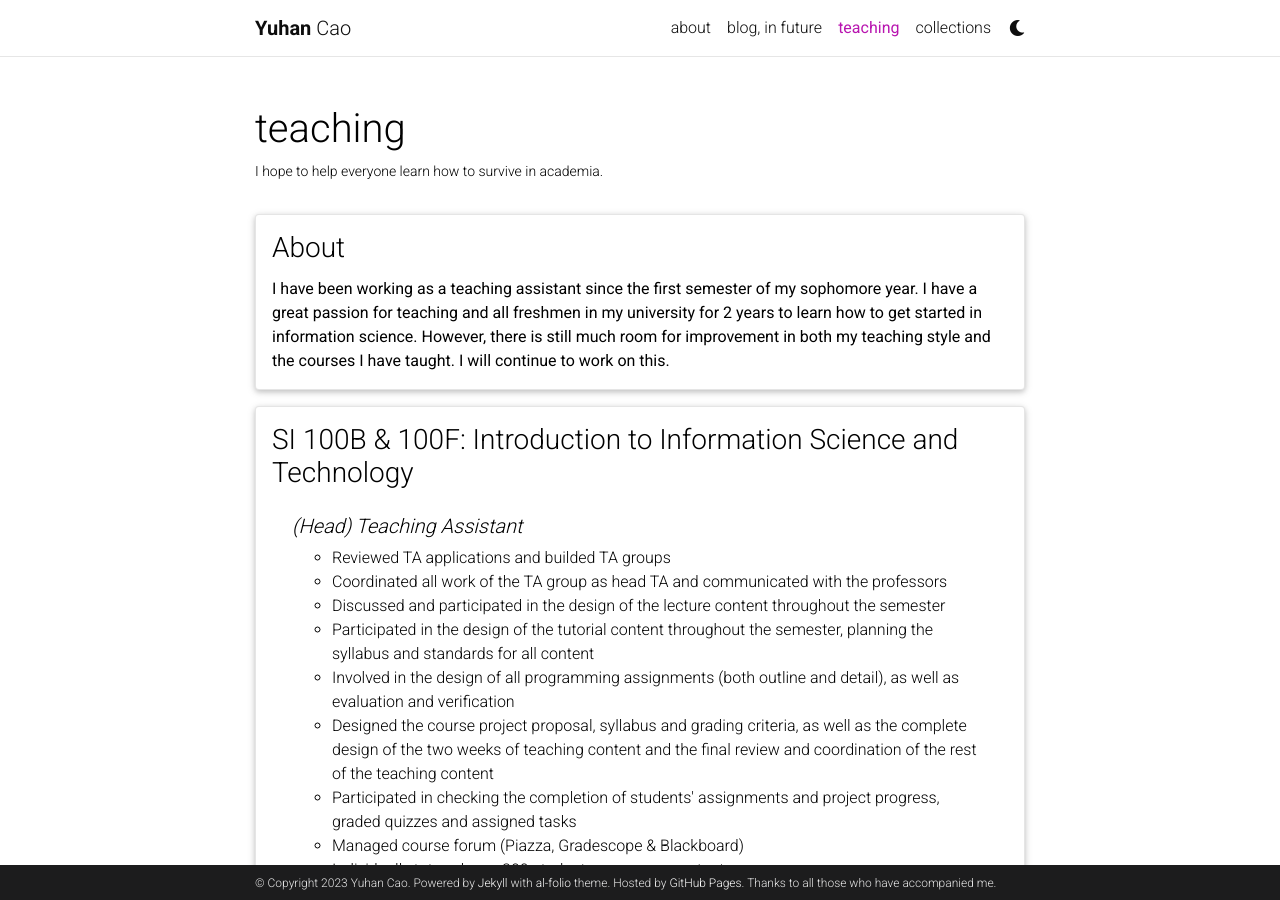
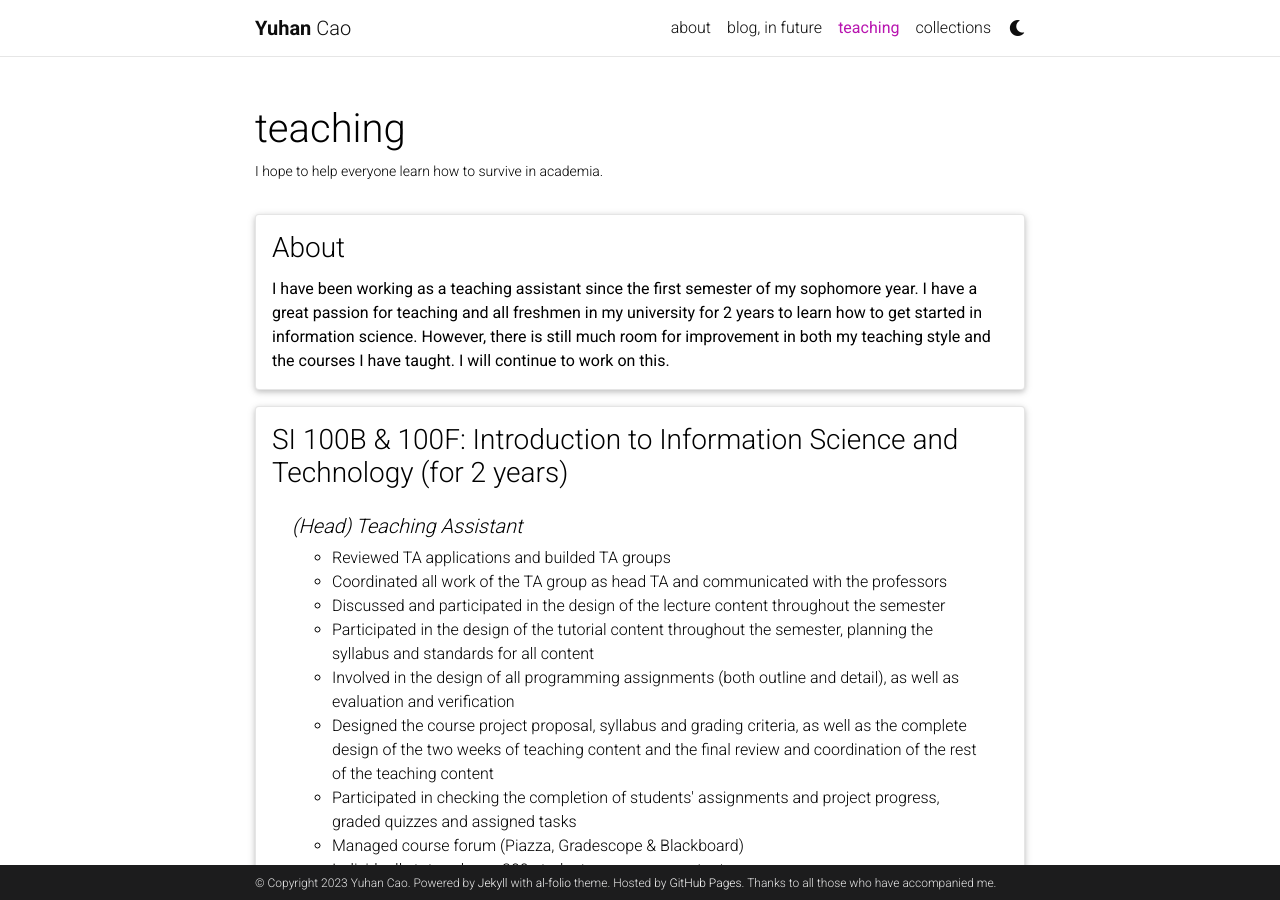
Before and after one commit to teafrogsf/teafrogsf.github.io, a Jekyll site: the page built from _pages/teaching.md, in a window 1280 px wide and 900 px high. Built offline with Jekyll 4.4.1, drawn with Linux system fonts in a browser that asks for light colours; comment, search, counter and statistics services are not loaded; a style sheet for code colours, icons or effects is not loaded.

Commit message:
teaching refine

```diff
--- a/_data/teaching.yml
+++ b/_data/teaching.yml
@@ -2,7 +2,7 @@
   type: na
   contents: I have been working as a teaching assistant since the first semester of my sophomore year. I have a great passion for teaching and all freshmen in my university for 2 years to learn how to get started in information science. However, there is still much room for improvement in both my teaching style and the courses I have taught. I will continue to work on this.
 
-- title: 'SI 100B & 100F: Introduction to Information Science and Technology'
+- title: 'SI 100B & 100F: Introduction to Information Science and Technology (for 2 years)'
   type: nested_list
   contents:
     - title: (Head) Teaching Assistant
```
